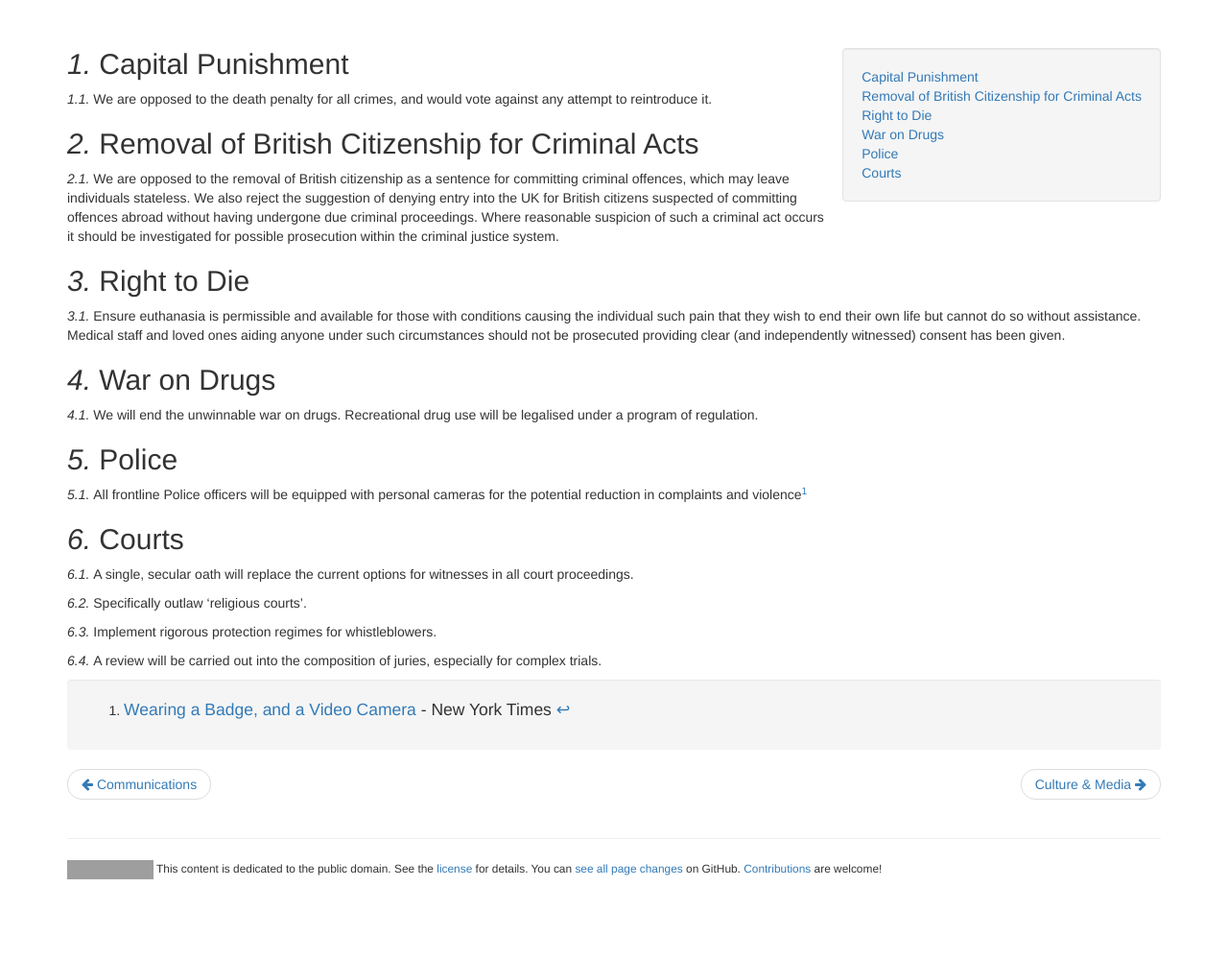
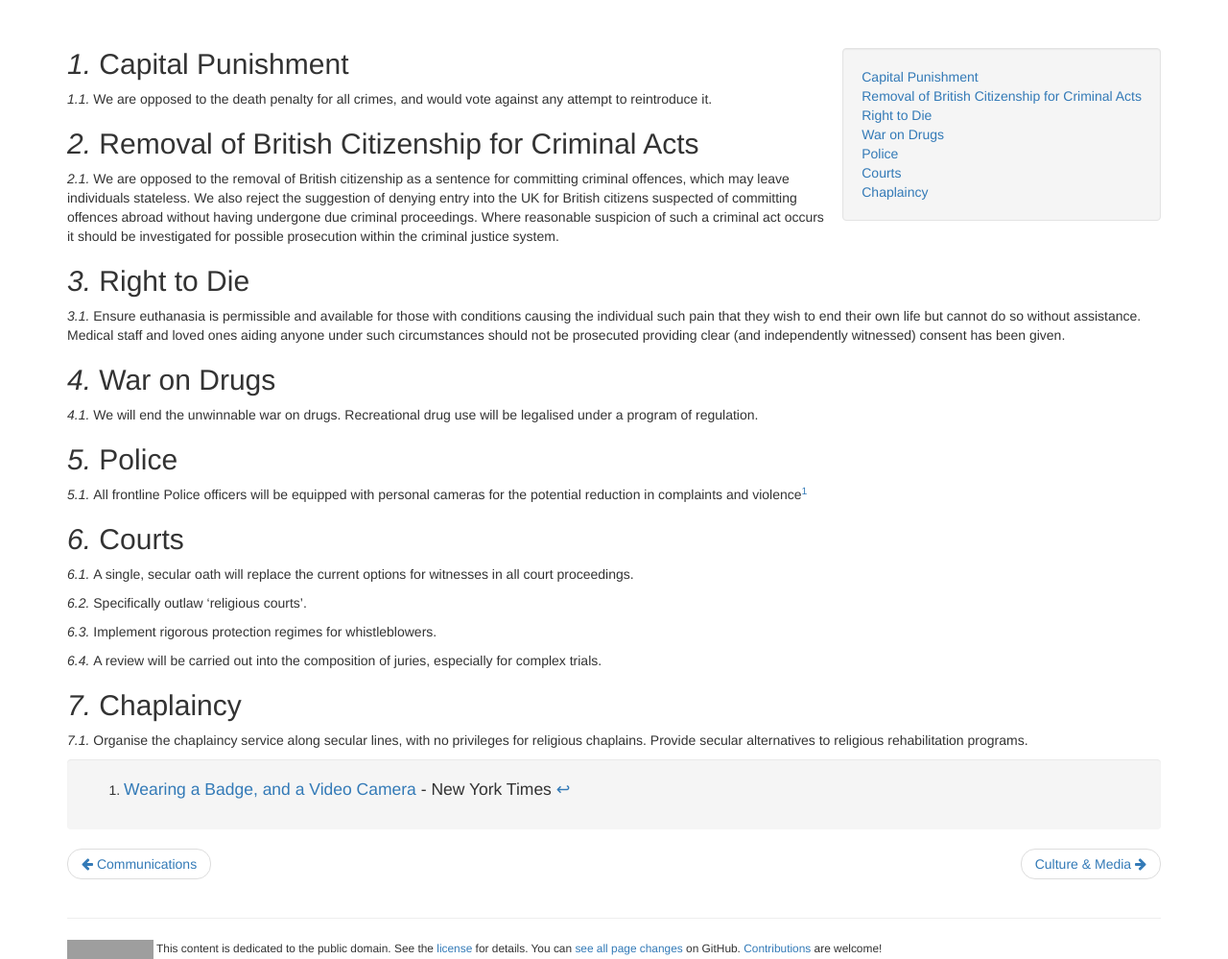
Before and after one commit to openpolitics/manifesto, a Jekyll site: the page built from manifesto/crime.md, in a window 1280 px wide and 1229 px high. Shown: the part 230-1229 px from the top of the window at 96% size. Built offline with Jekyll 4.4.1, drawn with Linux system fonts in a browser that asks for light colours; nearby versions of some CDN libraries; grey boxes are pictures that could not be loaded.

Commit message:
secular chaplaincy and rehab

```diff
--- a/manifesto/crime.md
+++ b/manifesto/crime.md
@@ -35,4 +35,9 @@ Implement rigorous protection regimes for whistleblowers.
 
 A review will be carried out into the composition of juries, especially for complex trials.
 
+
+## Chaplaincy
+
+Organise the chaplaincy service along secular lines, with no privileges for religious chaplains. Provide secular alternatives to religious rehabilitation programs.
+
 [^1]: [Wearing a Badge, and a Video Camera](http://mobile.nytimes.com/2013/04/07/business/wearable-video-cameras-for-police-officers.html?_r=0) - New York Times
```
